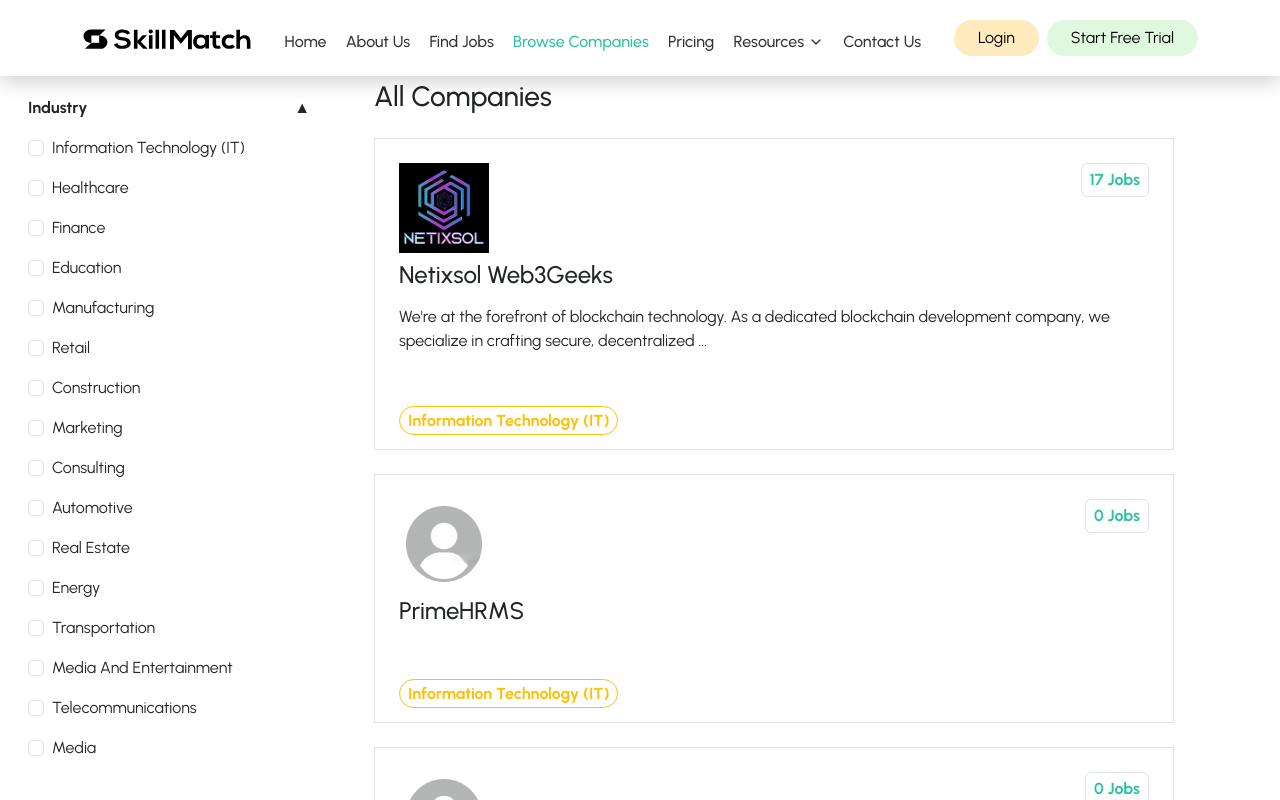
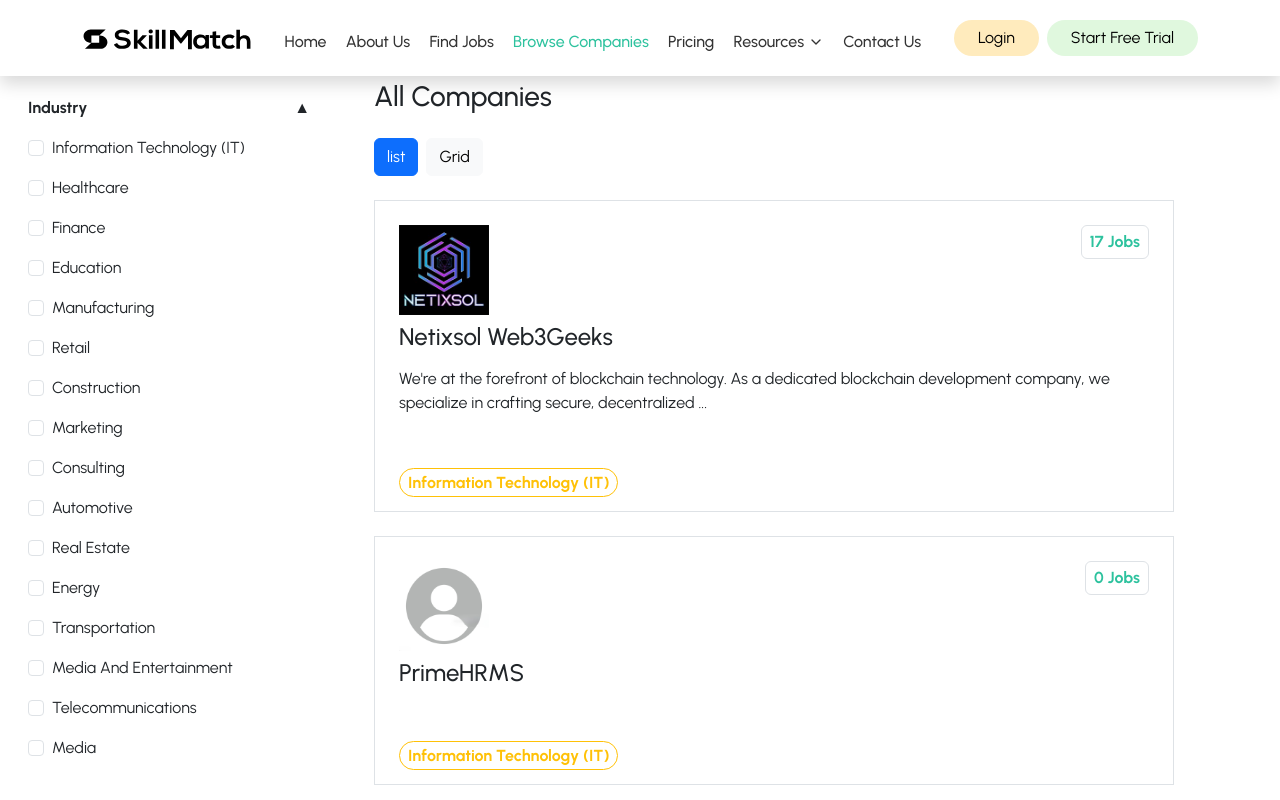
Before and after one commit to khurramraheel/skill-match, a Next.js app: page /browse-companies in a window 1280 px wide. Shown: the top 800 px of the page. Built offline with nearby package versions, Linux system fonts and the light colour scheme.

Commit message:
Update page.js

```diff
--- a/src/app/browse-companies/page.js
+++ b/src/app/browse-companies/page.js
@@ -4,10 +4,14 @@
 
 export default function Companies() {
     const [isIndustry, setIsIndustry] = useState(true);
+    const [isGrid , setIsGrid] = useState(false);
 
     const toggleIndustry = () => {
-        setIsIndustry(!isIndustry)
-    }
+        setIsIndustry(!isIndustry)}
+
+      const toggleView = ()=>{
+        setIsGrid(!isGrid)
+      }
     return (
         <div className="main-content container-fluid mb-5">
             <div className='d-flex justify-content-between align-items-start'>
@@ -50,6 +54,10 @@
 
                 <div className='col-md-9 ps-5'>
                     <h3 className='mb-4'>All Companies</h3>
+                    <div>
+                        <button className={`btn ${!isGrid ? "btn-primary" : "btn-light"}`} onClick={()=> setIsGrid(false)}>list</button>
+                        <button className={`btn ${isGrid ? "btn-primary" : "btn-light"} ms-2`} onClick={()=> setIsGrid(true)}>Grid</button>
+                    </div>
 
                     {[
                         { logo: "/companies/netixsol.png", name: "Netixsol Web3Geeks", category: "Information Technology (IT)", description: "We're at the forefront of blockchain technology. As a dedicated blockchain development company, we specialize in crafting secure, decentralized ..." , job:17 },
```
